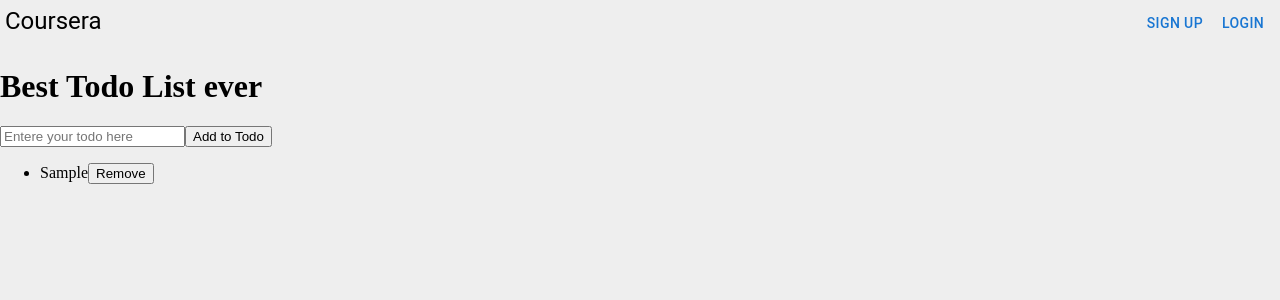
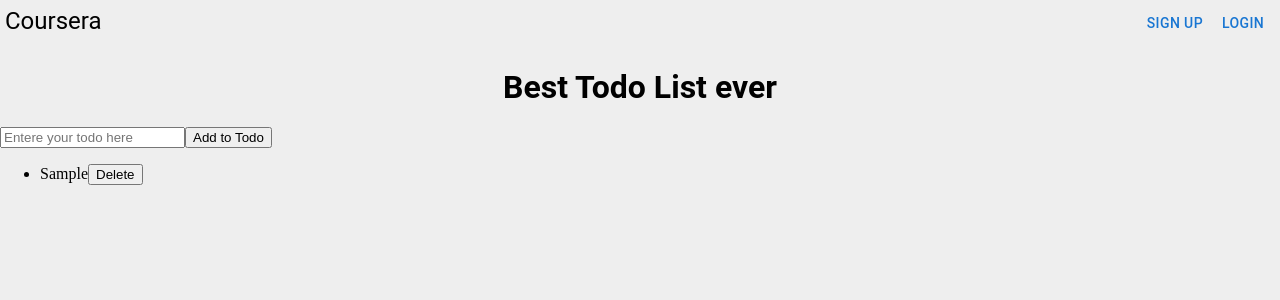
Before and after one commit to riyazsheikh89/React-Course-Selling-Dashboard, a React (Vite) app: page /todos in a window 1280 px wide. Both pictures are taken after typing "Sample" into the empty fields and a click on the button "Add to Todo". Shown: the top 300 px of the page. Built offline with nearby package versions, Linux system fonts and the light colour scheme.

Commit message:
changed remove todo logic

```diff
--- a/src/components/Todo.jsx
+++ b/src/components/Todo.jsx
@@ -5,13 +5,15 @@ const Todo = () => {
     const [todo, setTodo] = useState("");
 
     const addTodo = () => {
+      if (todo === "")
+        return;
       setTodos([...todos, todo]);
       setTodo("");
     };
 
-    const removeTodo = (e) => {
+    const removeTodo = (index) => {
       const updatedTodo = [...todos];
-      updatedTodo.splice(e.index, 1);
+      updatedTodo.splice(index, 1);
       setTodos(updatedTodo);
     };
 
@@ -24,7 +26,11 @@ const Todo = () => {
 
     return (
       <div>
-        <h1>Best Todo List ever</h1>
+        <h1 style={{
+          fontFamily: "Roboto",
+          display: "flex",
+          justifyContent: 'center'
+        }}>Best Todo List ever</h1>
 
         <div>
           <input
@@ -44,7 +50,7 @@ const Todo = () => {
             {todos.map((todo, index) => (
               <li key={index}>
                 {todo}
-                <button onClick={removeTodo}>Remove</button>
+                <button onClick={() => removeTodo(index)}>Delete</button>
               </li>
             ))}
           </ul>
```
